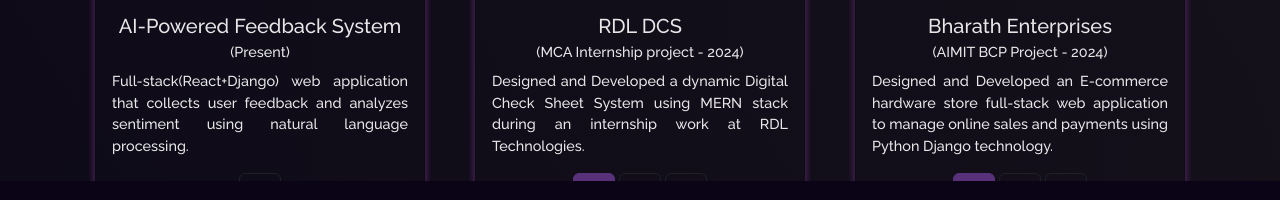
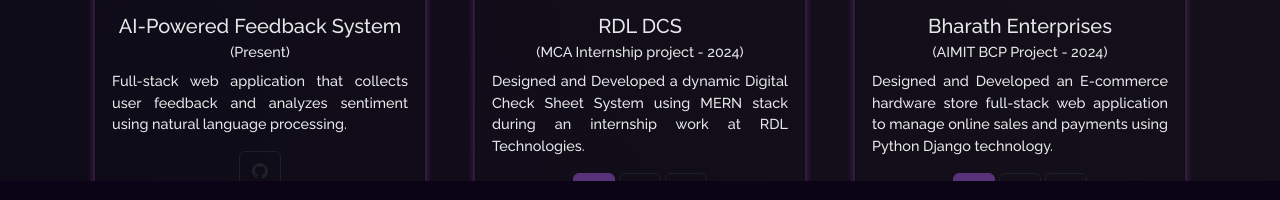
Before and after one commit to salahaKA/MyPortfolio, a React (Create React App) app in the folder portfolio/: page /project in a window 1280 px wide. Shown: the part 561-761 px from the top of the page. Built offline with nearby package versions, Linux system fonts and the light colour scheme.

Commit message:
fix: update project description for clarity in Projects component

```diff
--- a/portfolio/src/components/Projects/Projects.js
+++ b/portfolio/src/components/Projects/Projects.js
@@ -44,7 +44,7 @@ function Projects() {
                   </span>
                 </>
               }
-              description="Full-stack(React+Django) web application that collects user feedback and analyzes sentiment using natural language processing."
+              description="Full-stack web application that collects user feedback and analyzes sentiment using natural language processing."
               ghLink="https://github.com/salahaKA/Feedback-Smart-System.git"
             />
           </Col>
```
